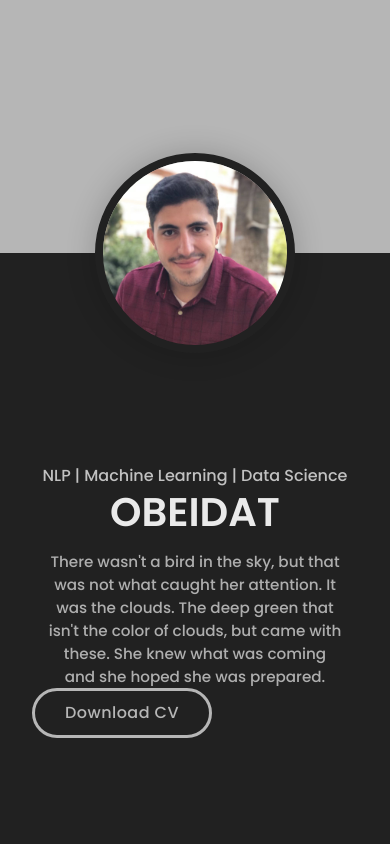
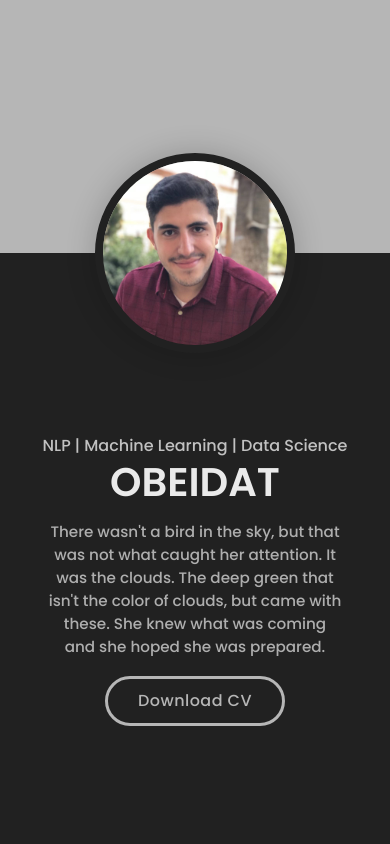
Before and after one commit to motasem-obeidat/motasem-obeidat.github.io-1, a React (Create React App) app: page / in a window 390 px wide. Shown: the top 844 px of the page. Built offline with nearby package versions, Linux system fonts and the light colour scheme; a web font is replaced by a local one.

Commit message:
Update Landing.css

```diff
--- a/src/components/Landing/Landing.css
+++ b/src/components/Landing/Landing.css
@@ -90,22 +90,15 @@
   opacity: 0.7;
 }
 
-/* Button container styling */
 .lcr-buttonContainer {
   margin-top: 2rem;
-  width: 100%;  /* Make the container wider */
+  width: 350px;
   display: flex;
-  flex-wrap: wrap; /* Enable wrapping */
-  gap: 10px;  /* Adds space between buttons */
   align-items: center;
-  justify-content: flex-start; /* Align buttons to the start */
+  justify-content: space-between;
+  font-family: "var(--primaryFont)", sans-serif;
 }
 
-.lcr-buttonContainer a {
-  flex: 0 1 calc(33.33% - 20px); /* Ensure three buttons per row, with space */
-}
-
-/* Media Queries for smaller screens */
 @media (max-width: 1100px) {
   .landing--img {
     --img-size: 350px;
@@ -131,12 +124,10 @@
 
   .lcr-buttonContainer {
     margin-top: 1rem;
-    flex-wrap: wrap; /* Ensure buttons wrap */
-    width: 100%; /* Adjusted for smaller screen */
-  }
-
-  .lcr-buttonContainer a {
-    flex: 0 1 calc(50% - 10px); /* Two buttons per row for medium screens */
+    flex-direction: column;
+    width: 200px;
+    height: 120px;
+    align-items: flex-start;
   }
 }
 
@@ -156,12 +147,13 @@
 
   .lcr-buttonContainer {
     margin-top: 1rem;
-    flex-wrap: wrap; /* Ensure buttons wrap */
-    width: 100%; /* Adjusted for smaller screen */
+    flex-direction: column;
+    width: 200px;
+    height: 120px;
+    align-items: flex-start;
   }
-
-  .lcr-buttonContainer a {
-    flex: 0 1 calc(50% - 10px); /* Two buttons per row for smaller screens */
+  .lcr-buttonContainer button:nth-child(2) {
+    display: none;
   }
 }
 
@@ -218,12 +210,11 @@
   .lcr-buttonContainer {
     margin: 0 auto;
     display: flex;
-    flex-wrap: wrap; /* Ensure buttons wrap */
     align-items: center;
     justify-content: center;
   }
-  .lcr-buttonContainer a {
-    flex: 1 1 100%; /* Full width for small screens */
+  .lcr-buttonContainer button {
+    margin-top: -20%;
   }
 }
 
```
